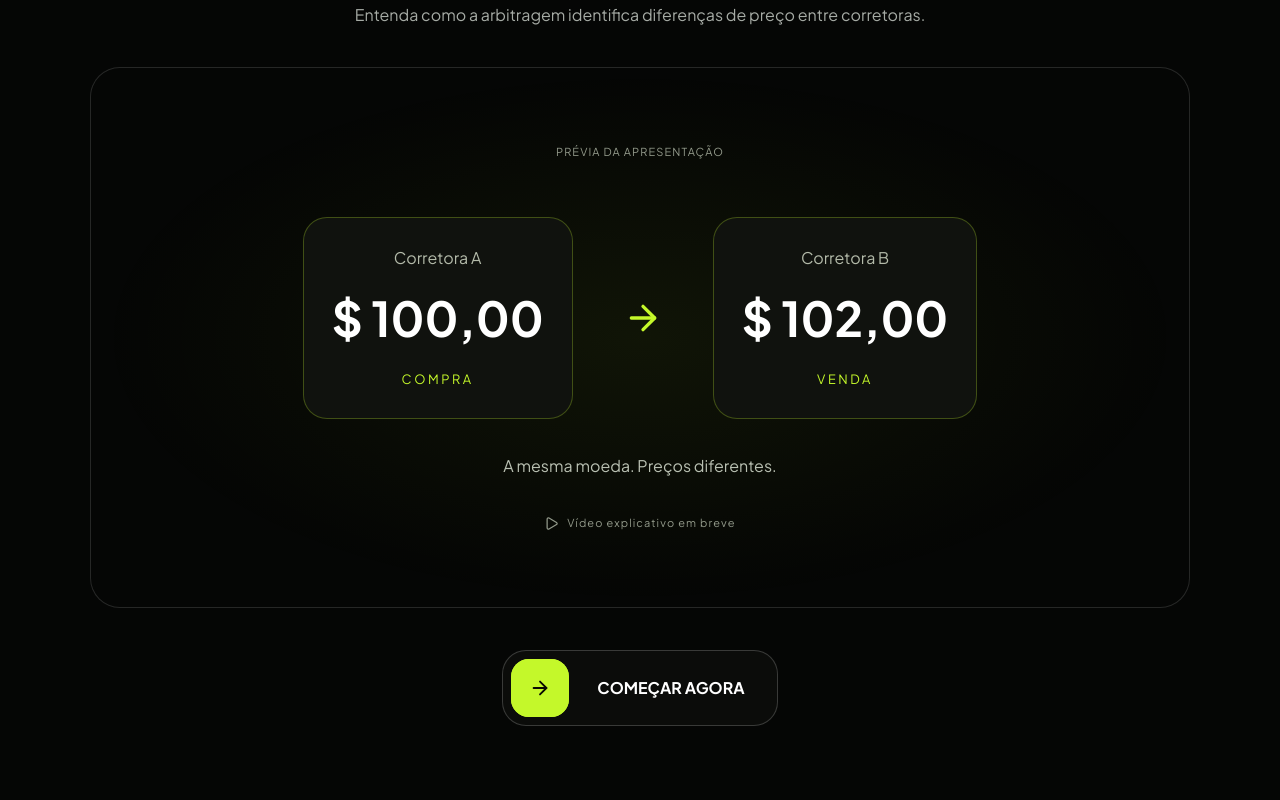
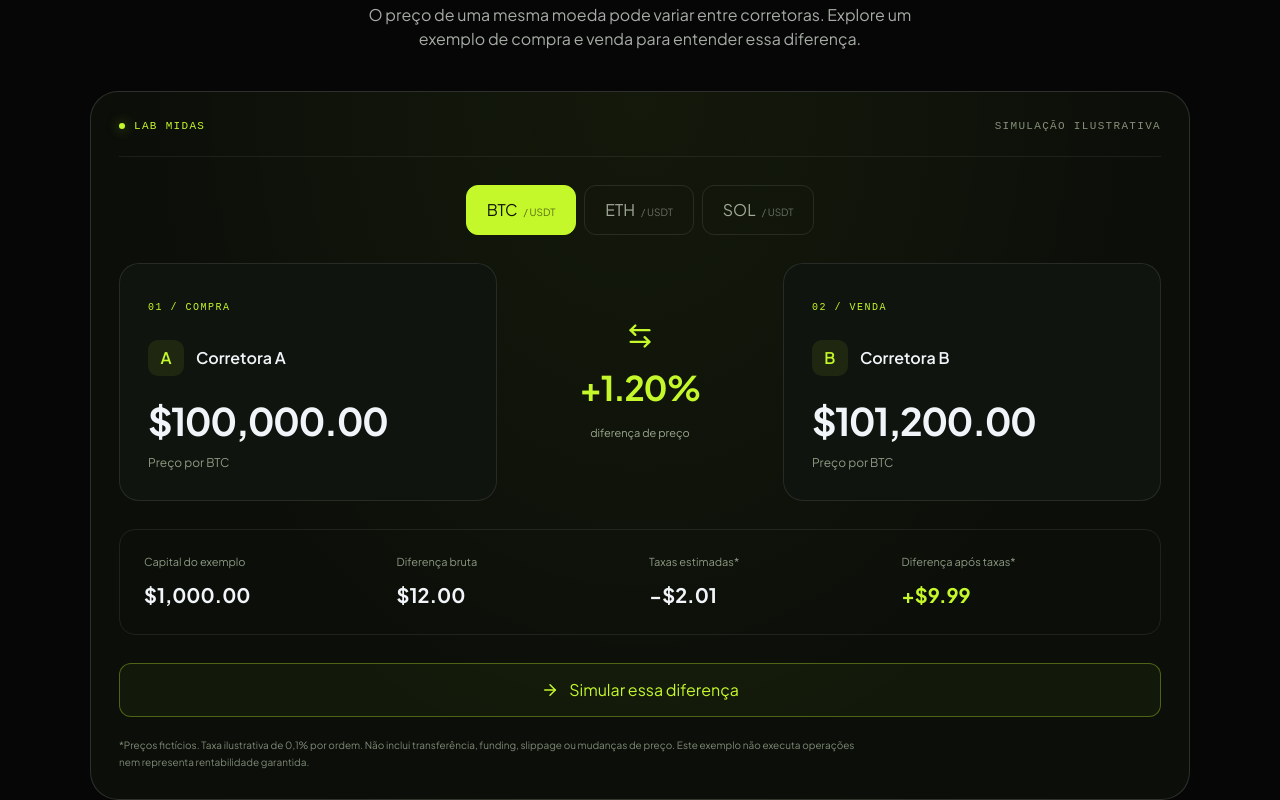
Before and after one commit to Track-For/Landing-Page-Midas, a React (Vite) app: page / in a window 1280 px wide. Shown: the part 1180-1980 px from the top of the page. Built offline with nearby package versions, Linux system fonts and the light colour scheme.

Commit message:
feat: replace video placeholder with interactive arbitrage demo

```diff
--- a/src/components/Experience.tsx
+++ b/src/components/Experience.tsx
@@ -1,6 +1,5 @@
-import { useEffect } from 'react';
-import { ArrowRight, Play } from 'lucide-react';
-import { siteConfig } from '../siteConfig';
+import { useEffect, useState } from 'react';
+import { ArrowRight, Check, RotateCcw, ArrowLeftRight } from 'lucide-react';
 export function Experience() {
  useEffect(() => {
  const circle = document.querySelector('#integracoes');
@@ -13,6 +12,42 @@ export function Experience() {
  }, []);
  return null;
 }
+const routes = [
+ { asset: 'BTC', buy: 100000, sell: 101200 },
+ { asset: 'ETH', buy: 3000, sell: 3045 },
+ { asset: 'SOL', buy: 150, sell: 152.70 },
+];
+const usd = (value: number) => new Intl.NumberFormat('en-US', {style: 'currency', currency: 'USD', maximumFractionDigits: 2}).format(value);
 export function Explainer({onStart}: {onStart: () => void}) {
- return <section className="explainer"><div className="section-label">UM ATIVO. DOIS PREÇOS.</div><h2>Você não precisa adivinhar<br/><span>a próxima direção.</span></h2><p>Entenda como a arbitragem identifica diferenças de preço entre corretoras.</p><div className="video-shell">{siteConfig.videoUrl ? <video controls preload="metadata" src={siteConfig.videoUrl}/> : <div className="video-preview"><span>PRÉVIA DA APRESENTAÇÃO</span><div className="price-orbit"><div>Corretora A<strong>$ 100,00</strong><small>COMPRA</small></div><ArrowRight size={40}/><div>Corretora B<strong>$ 102,00</strong><small>VENDA</small></div></div><p>A mesma moeda. Preços diferentes.</p><span><Play size={15}/> Vídeo explicativo em breve</span></div>}</div><button className="contact-pill" onClick={onStart}><span className="contact-pill-icon"><ArrowRight size={22}/></span><span>COMEÇAR AGORA</span></button></section>;
+ const [selected, setSelected] = useState(0);
+ const [complete, setComplete] = useState(false);
+ const route = routes[selected];
+ const capital = 1000;
+ const gross = capital * (route.sell / route.buy - 1);
+ const fees = capital * .001 + (capital + gross) * .001;
+ return <section className="explainer">
+   <div className="section-label">UM ATIVO. DOIS PREÇOS.</div>
+   <h2>Oportunidade na diferença.<br/><span>Veja como funciona.</span></h2>
+   <p>O preço de uma mesma moeda pode variar entre corretoras. Explore um exemplo de compra e venda para entender essa diferença.</p>
+   <div className="arbitrage-lab">
+     <div className="lab-toolbar"><span><span className="lab-dot"/> LAB MIDAS</span><span>SIMULAÇÃO ILUSTRATIVA</span></div>
+     <div className="lab-tabs" role="group" aria-label="Escolha a moeda do exemplo">
+       {routes.map((item, index) => <button key={item.asset} type="button" aria-pressed={index === selected} onClick={() => {setSelected(index); setComplete(false);}}>{item.asset}<span>/ USDT</span></button>)}
+     </div>
+     <div className="lab-route">
+       <div className="lab-exchange"><span className="lab-step">01 / COMPRA</span><div className="lab-exchange-name"><span>A</span>Corretora A</div><strong>{usd(route.buy)}</strong><p>Preço por {route.asset}</p></div>
+       <div className="lab-spread"><ArrowLeftRight size={28}/><strong>+{((route.sell / route.buy - 1) * 100).toFixed(2)}%</strong><span>diferença de preço</span></div>
+       <div className="lab-exchange"><span className="lab-step">02 / VENDA</span><div className="lab-exchange-name"><span>B</span>Corretora B</div><strong>{usd(route.sell)}</strong><p>Preço por {route.asset}</p></div>
+     </div>
+     <div className={`lab-result ${complete ? 'complete' : ''}`} aria-live="polite">
+       <div><span>Capital do exemplo</span><strong>{usd(capital)}</strong></div>
+       <div><span>Diferença bruta</span><strong>{usd(gross)}</strong></div>
+       <div><span>Taxas estimadas*</span><strong>−{usd(fees)}</strong></div>
+       <div><span>{complete ? 'Resultado da simulação' : 'Diferença após taxas*'}</span><strong>{complete && <Check size={18}/>}+{usd(gross - fees)}</strong></div>
+     </div>
+     <button type="button" className="lab-action" onClick={() => setComplete(!complete)}>{complete ? <RotateCcw size={18}/> : <ArrowRight size={18}/>} {complete ? 'Reiniciar exemplo' : 'Simular essa diferença'}</button>
+     <p className="lab-note">*Preços fictícios. Taxa ilustrativa de 0,1% por ordem. Não inclui transferência, funding, slippage ou mudanças de preço. Este exemplo não executa operações nem representa rentabilidade garantida.</p>
+   </div>
+   <button className="contact-pill" onClick={onStart}><span className="contact-pill-icon"><ArrowRight size={22}/></span><span>COMEÇAR AGORA</span></button>
+ </section>;
 }
--- a/src/index.css
+++ b/src/index.css
@@ -159,3 +159,9 @@ main section h2 span:not(.draw-circle):not(.type-reveal) {
 @media(max-width:640px) {
   main h2 { line-height: 1.32; letter-spacing: -.025em; }
 }
+.arbitrage-lab{max-width:1100px;margin:0 auto 42px;border:1px solid #ffffff24;border-radius:28px;background:radial-gradient(ellipse at 50% 0,#c4f82a0c,transparent 70%),#0b0e09;padding:28px;text-align:left}
+.lab-toolbar{display:flex;justify-content:space-between;gap:12px;align-items:center;padding-bottom:24px;border-bottom:1px solid #ffffff12;font:11px monospace;letter-spacing:.12em;color:#849078}.lab-toolbar>span:first-child{display:flex;align-items:center;gap:9px;color:#c4f82a}.lab-dot{height:6px;width:6px;background:#c4f82a;border-radius:50%;box-shadow:0 0 12px #c4f82a88}
+.lab-tabs{display:flex;justify-content:center;gap:8px;margin:28px 0}.lab-tabs button{padding:12px 20px;border:1px solid #ffffff18;border-radius:12px;cursor:pointer;color:#a0ab97;transition:background .25s,color .25s}.lab-tabs button[aria-pressed=true]{background:#c4f82a;color:#121608;border-color:#c4f82a}.lab-tabs button span{font-size:10px;margin-left:6px;opacity:.6}
+.lab-route{display:grid;grid-template-columns:1fr .65fr 1fr;gap:20px;align-items:center}.lab-exchange{padding:28px;border:1px solid #ffffff18;border-radius:20px;background:#10140e}.lab-step{font:10px monospace;letter-spacing:.15em;color:#c4f82a}.lab-exchange-name{display:flex;align-items:center;gap:12px;margin:24px 0 16px;font-weight:600}.lab-exchange-name>span{display:grid;place-items:center;width:36px;height:36px;border-radius:10px;background:#c4f82a15;color:#c4f82a}.lab-exchange>strong{font-size:clamp(23px,3vw,38px);letter-spacing:-.04em;white-space:nowrap}.lab-exchange>p{font-size:12px;color:#8d9982;margin-top:5px}.lab-spread{display:flex;flex-direction:column;gap:12px;align-items:center;color:#c4f82a}.lab-spread>strong{font-size:34px;letter-spacing:-.04em}.lab-spread>span{font-size:11px;color:#9ba88f;text-align:center}
+.lab-result{display:grid;grid-template-columns:repeat(4,minmax(0,1fr));gap:18px;margin:28px 0;padding:24px;border:1px solid #ffffff15;border-radius:16px;transition:background .4s,border-color .4s}.lab-result.complete{background:#c4f82a0c;border-color:#c4f82a88}.lab-result>div>span{display:block;color:#8d9982;font-size:11px;margin-bottom:10px}.lab-result strong{display:flex;gap:6px;align-items:center;font-size:20px}.lab-result>div:last-child strong{color:#c4f82a}.lab-action{display:flex;align-items:center;justify-content:center;gap:10px;border:1px solid #c4f82a55;background:#c4f82a0c;color:#c4f82a;border-radius:12px;padding:14px 24px;width:100%;cursor:pointer;transition:background .25s}.lab-action:hover{background:#c4f82a22}.lab-note{font-size:10px;line-height:1.7;color:#7f8a76;margin-top:20px;max-width:750px}
+@media(max-width:640px){.arbitrage-lab{padding:18px;border-radius:20px}.lab-toolbar{font-size:8px;letter-spacing:.04em}.lab-tabs{gap:5px}.lab-tabs button{padding:10px 12px;font-size:12px}.lab-tabs button span{display:none}.lab-route{grid-template-columns:1fr;gap:18px}.lab-exchange{padding:22px}.lab-exchange-name{margin:16px 0}.lab-spread{flex-direction:row;justify-content:center;gap:12px}.lab-spread>strong{font-size:25px}.lab-spread>span{max-width:70px;text-align:left}.lab-result{grid-template-columns:repeat(2,minmax(0,1fr));padding:18px;gap:22px 10px}.lab-result strong{font-size:18px}}
--- a/src/siteConfig.ts
+++ b/src/siteConfig.ts
@@ -1 +1 @@
-export const siteConfig = { videoUrl: "", whatsappNumber: "" };
+export const siteConfig = { whatsappNumber: "" };
```
